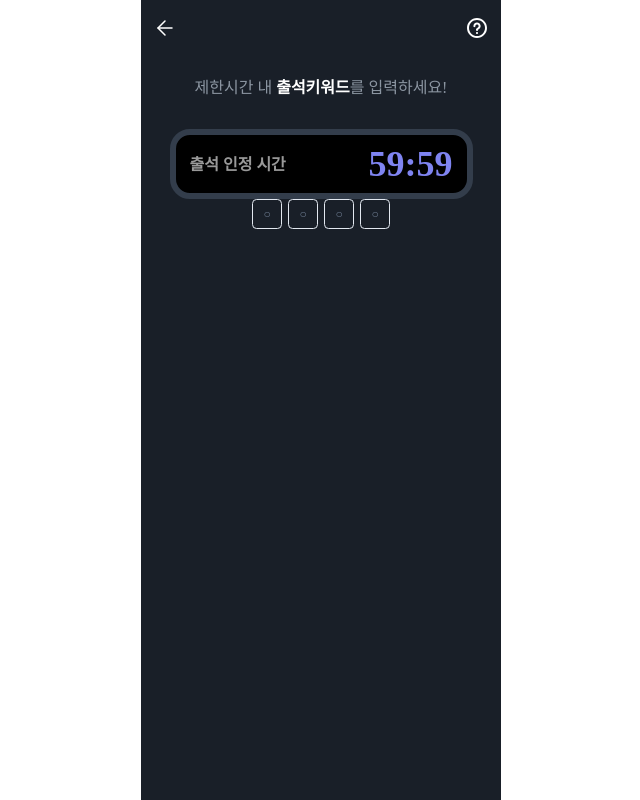
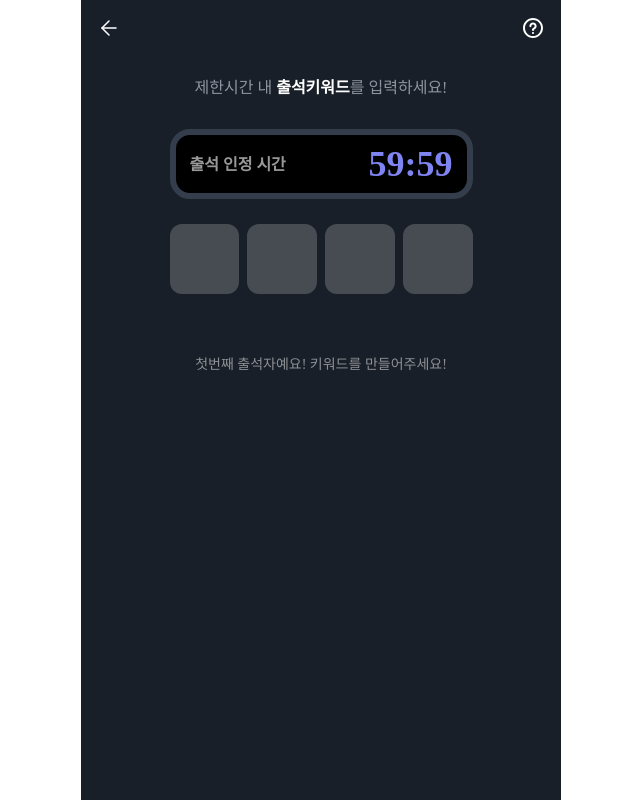
Before and after one commit to mash-up-kr/moit-web, a React (Vite) app: page /attendance in a window 1280 px wide. Shown: the whole page, without its empty margins (319-959 px from the left). Built offline with nearby package versions, Linux system fonts and the light colour scheme; a web font is replaced by a local one; what emotion-normalize would draw is missing.

Commit message:
✨ feat: 출석 화면 Input UI 생성

```diff
--- /dev/null
+++ b/src/components/AttendanceInput.tsx
@@ -0,0 +1,25 @@
+import { Input } from '@chakra-ui/react';
+import theme from '@styles/theme';
+
+const AttendanceInput = () => {
+  console.log('hit');
+  return (
+    <Input
+      w="100%"
+      h="70px"
+      bg="blue.500"
+      p={theme.space.sm}
+      textAlign={'center'}
+      color={theme.colors.text.white}
+      fontSize={'32px'}
+      fontFamily={'body'}
+      fontWeight={'700'}
+      lineHeight={'32px'}
+      backgroundColor={'#FFFFFF33'}
+      border="hidden"
+      borderRadius={'12px'}
+    />
+  );
+};
+
+export default AttendanceInput;
--- a/src/screens/AttendanceKeyword.tsx
+++ b/src/screens/AttendanceKeyword.tsx
@@ -1,17 +1,12 @@
-import {
-  Container,
-  Flex,
-  HStack,
-  PinInput,
-  PinInputField,
-} from '@chakra-ui/react';
+import { Container, Flex, Grid } from '@chakra-ui/react';
 import theme from '@styles/theme';
+import AttendanceInput from '@components/AttendanceInput';
 import ScreenHeader from '@components/ScreenHeader';
 import SvgIcon from '@components/SvgIcon';
 import Text from '@components/Text';
 
 const AttendanceKeyword = () => {
-  console.log('hi');
+  console.log('hit');
   return (
     <>
       <Container bgColor={theme.colors.background.black} height={'100vh'}>
@@ -54,14 +49,21 @@ const AttendanceKeyword = () => {
               59:59
             </Text>
           </Flex>
-          <HStack>
-            <PinInput>
-              <PinInputField />
-              <PinInputField />
-              <PinInputField />
-              <PinInputField />
-            </PinInput>
-          </HStack>
+          <Grid
+            w={'303px'}
+            templateColumns="repeat(4, 1fr)"
+            gap={'8px'}
+            mt={'25px'}
+            mb={'60px'}
+          >
+            <AttendanceInput />
+            <AttendanceInput />
+            <AttendanceInput />
+            <AttendanceInput />
+          </Grid>
+          <Text type="p3" color={'rgba(255, 255, 255, 0.50)'}>
+            첫번째 출석자예요! 키워드를 만들어주세요!
+          </Text>
         </Container>
       </Container>
     </>
--- a/src/styles/theme.ts
+++ b/src/styles/theme.ts
@@ -133,5 +133,4 @@ export default theme;
 export const chakraTheme = extendTheme({
   colors: { ...colors },
   space: { ...space },
-  fonts: { ...fonts },
 });
```
